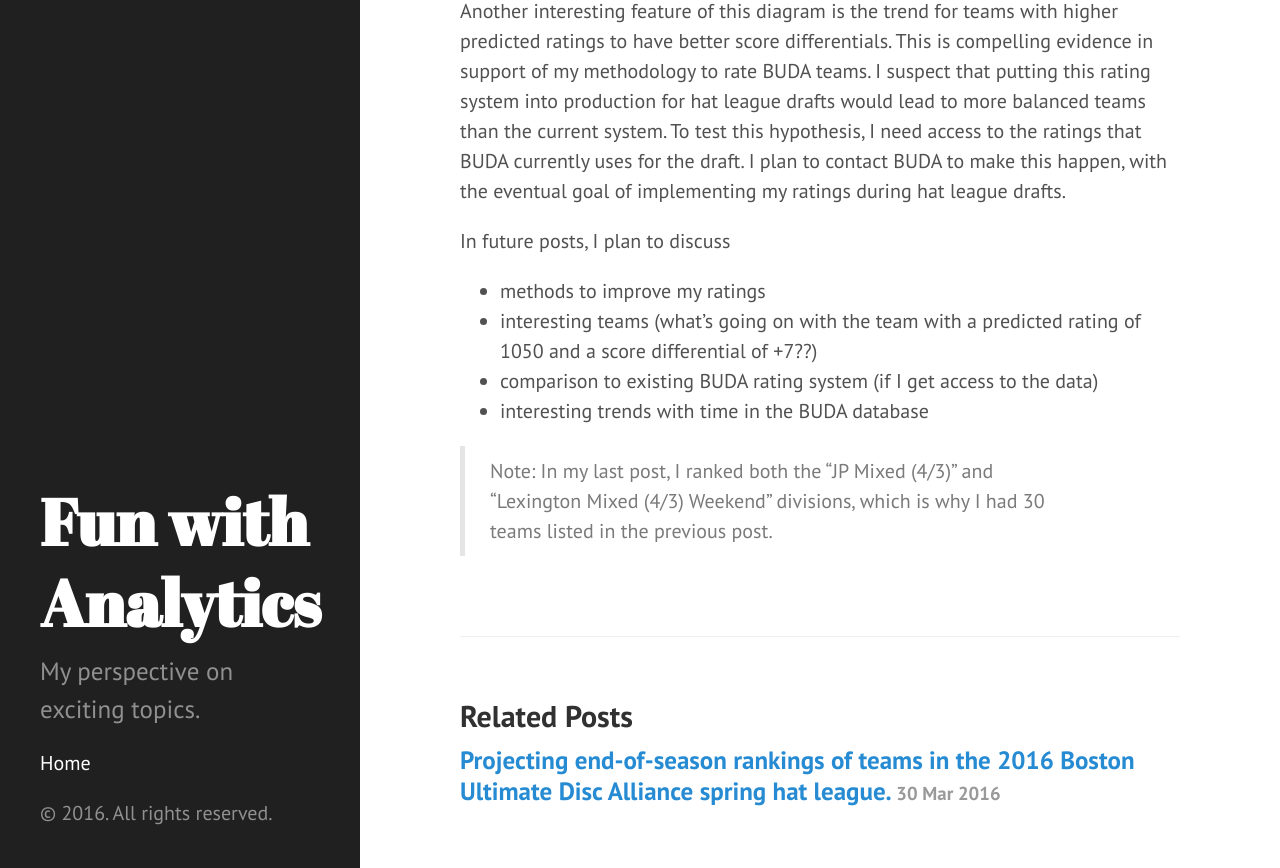
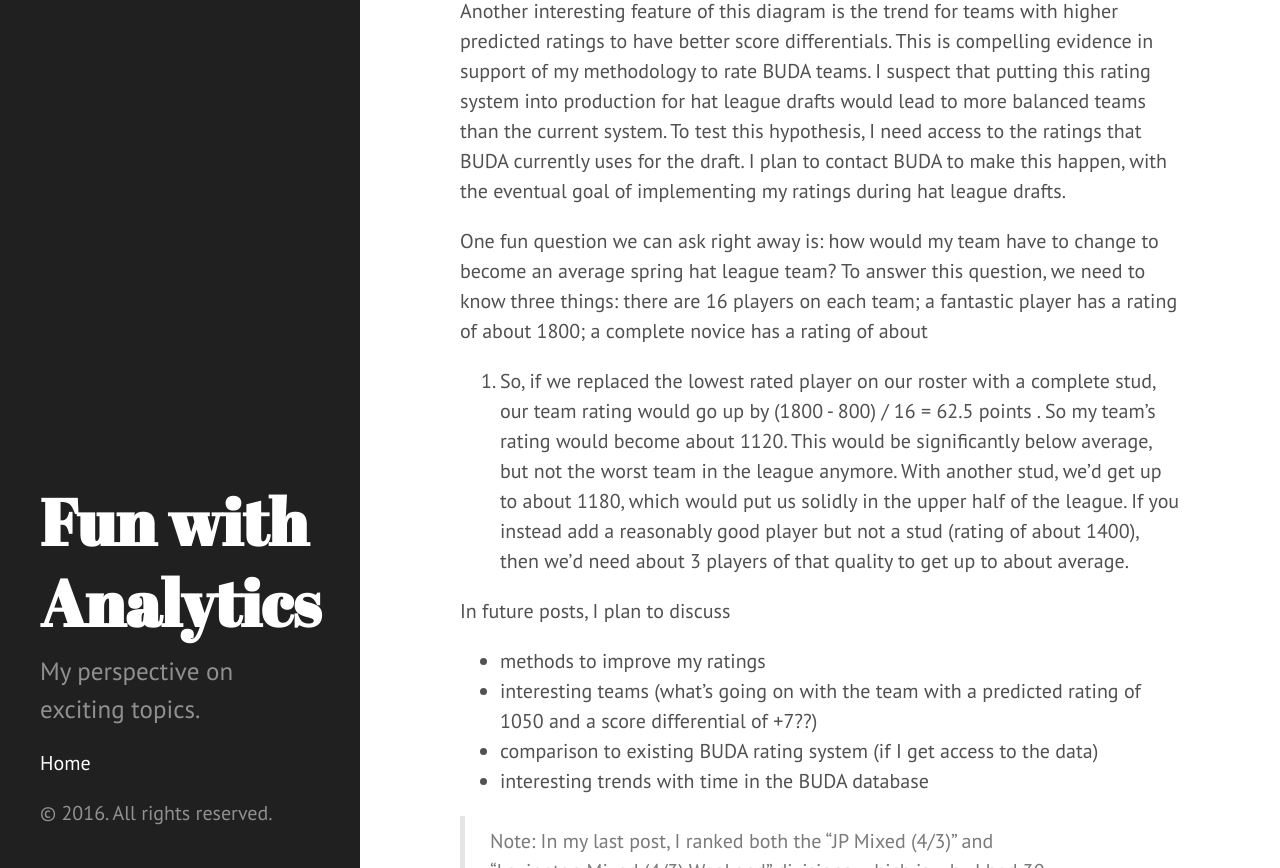
Before and after one commit to sbussmann/sbussmann.github.io, a Jekyll site: the page built from _posts/2016-05-22-test.markdown, in a window 1280 px wide and 900 px high, scrolled down 722 px, cut to the strip 32-900 px from the top of the window. Built offline with Jekyll 4.4.1, drawn with Linux system fonts in a browser that asks for light colours.

Commit message:
Fun question.

```diff
--- a/_posts/2016-05-22-test.markdown
+++ b/_posts/2016-05-22-test.markdown
@@ -24,6 +24,19 @@ test this hypothesis, I need access to the ratings that BUDA currently uses
 for the draft.  I plan to contact BUDA to make this happen, with the eventual
  goal of implementing my ratings during hat league drafts.
 
+One fun question we can ask right away is: how would my team have to change
+to become an average spring hat league team?  To answer this question, we
+need to know three things: there are 16 players on each team; a fantastic
+player has a rating of about 1800; a complete novice has a rating of about
+800.  So, if we replaced the lowest rated player on our roster with a
+complete stud, our team rating would go up by (1800 - 800) / 16 = 62.5 points
+.  So my team's rating would become about 1120.  This would be significantly
+below average, but not the worst team in the league anymore.  With another
+stud, we'd get up to about 1180, which would put us solidly in the upper half
+ of the league.  If you instead add a reasonably good player but not a stud
+ (rating of about 1400), then we'd need about 3 players of that quality to
+ get up to about average.
+
 In future posts, I plan to discuss
  - methods to improve my ratings
  - interesting teams (what's going on with the team with a predicted rating
```
